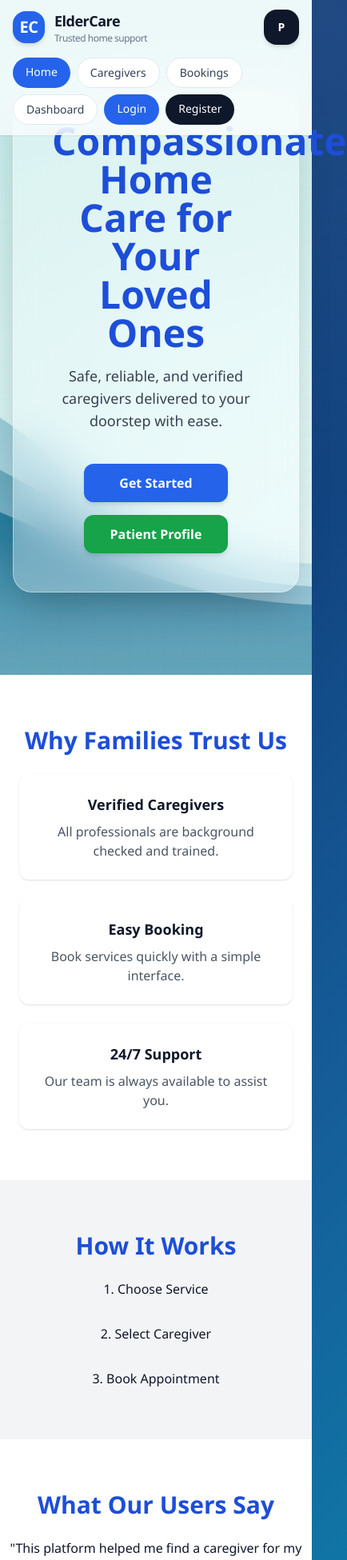
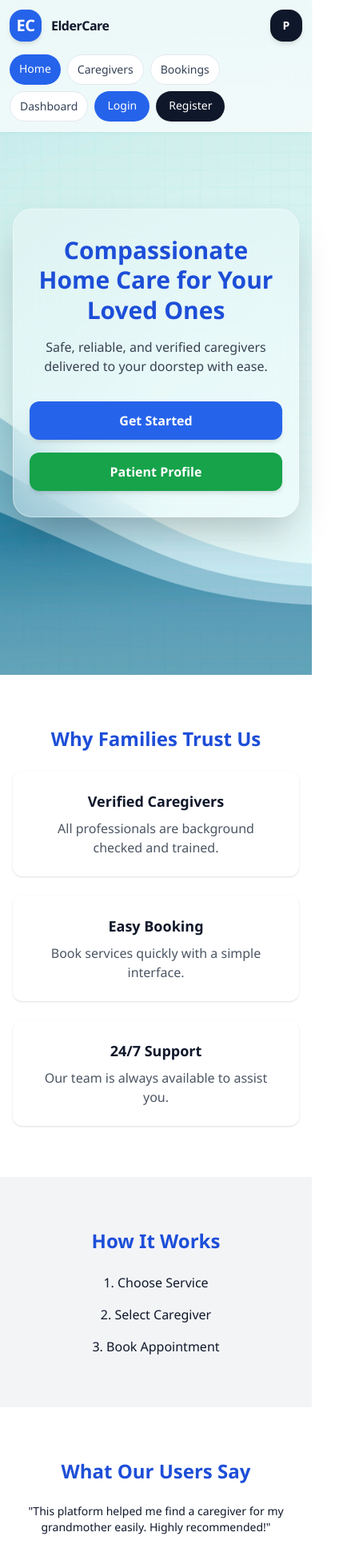
Before and after one commit to rushikamaze/elderly-care-platform, a React (Vite) app: page / in a window 390 px wide. Shown: the top 1951 px of the page at 80% size, 434 px wide, since content can reach past the window. Built offline with nearby package versions, Linux system fonts and the light colour scheme.

Commit message:
Improve mobile responsiveness

```diff
--- a/src/components/Navbar.jsx
+++ b/src/components/Navbar.jsx
@@ -27,18 +27,18 @@ function Navbar() {
 
   return (
     <header className="fixed top-0 left-0 w-full z-50 border-b border-white/40 bg-white/70 backdrop-blur-xl shadow-sm">
-      <div className="max-w-7xl mx-auto px-4 md:px-6 py-3">
-        <div className="flex items-center justify-between gap-4">
+      <div className="max-w-7xl mx-auto px-3 sm:px-4 md:px-6 py-3">
+        <div className="flex items-center justify-between gap-3">
           <Link
             to="/"
-            className="flex items-center gap-3 text-slate-900 font-bold text-xl tracking-tight"
+            className="flex min-w-0 items-center gap-3 text-slate-900 font-bold text-xl tracking-tight"
           >
-            <div className="w-10 h-10 rounded-2xl bg-blue-600 text-white flex items-center justify-center shadow-md">
+            <div className="w-10 h-10 shrink-0 rounded-2xl bg-blue-600 text-white flex items-center justify-center shadow-md">
               EC
             </div>
-            <div className="leading-tight">
-              <p className="text-lg font-bold">ElderCare</p>
-              <p className="text-xs font-medium text-slate-500">
+            <div className="min-w-0 leading-tight">
+              <p className="truncate text-base sm:text-lg font-bold">ElderCare</p>
+              <p className="hidden sm:block text-xs font-medium text-slate-500">
                 Trusted home support
               </p>
             </div>
@@ -77,7 +77,7 @@ function Navbar() {
             )}
           </nav>
 
-          <div className="flex items-center gap-3">
+          <div className="flex shrink-0 items-center gap-2 sm:gap-3">
             {user ? (
               <>
                 <div className="hidden lg:flex flex-col text-right">
@@ -112,7 +112,7 @@ function Navbar() {
             )}
 
             <Link to={user ? "/profile" : "/login"}>
-              <div className="w-11 h-11 rounded-2xl bg-slate-900 text-white flex items-center justify-center text-sm font-bold shadow-md hover:scale-105 transition">
+              <div className="w-10 h-10 sm:w-11 sm:h-11 rounded-2xl bg-slate-900 text-white flex items-center justify-center text-sm font-bold shadow-md hover:scale-105 transition">
                 {user?.email ? user.email.charAt(0).toUpperCase() : "P"}
               </div>
             </Link>
@@ -127,7 +127,7 @@ function Navbar() {
               <Link
                 key={link.path}
                 to={link.path}
-                className={`px-4 py-2 rounded-full text-sm font-medium transition ${
+                className={`px-3 py-2 rounded-full text-sm font-medium transition ${
                   isActive
                     ? "bg-blue-600 text-white"
                     : "bg-white text-slate-700 border border-slate-200"
--- a/src/pages/Home.jsx
+++ b/src/pages/Home.jsx
@@ -5,7 +5,7 @@ function Home() {
   return (
     <>
       <div
-        className="min-h-screen flex flex-col items-center justify-center bg-cover bg-center px-4"
+        className="min-h-screen flex flex-col items-center justify-center bg-cover bg-center px-4 pt-28 pb-12 sm:pt-32"
         style={{
           backgroundImage: "url('/src/assets/bg.png')",
         }}
@@ -14,15 +14,15 @@ function Home() {
         {/* Glass Card */}
         <div className="max-w-4xl w-full text-center
         bg-white/30 backdrop-blur-xl border border-white/40
-        p-12 rounded-3xl shadow-2xl">
+        px-5 py-8 sm:p-10 md:p-12 rounded-3xl shadow-2xl">
 
           {/* Title */}
-          <h1 className="text-5xl font-extrabold text-blue-700 mb-4">
+          <h1 className="text-3xl sm:text-4xl md:text-5xl font-extrabold text-blue-700 mb-4 leading-tight">
             Compassionate Home Care for Your Loved Ones
           </h1>
 
           {/* Subtitle */}
-          <p className="text-lg text-gray-700 mb-10">
+          <p className="text-base sm:text-lg text-gray-700 mb-8 sm:mb-10">
             Safe, reliable, and verified caregivers delivered to your doorstep with ease.
           </p>
 
@@ -32,7 +32,7 @@ function Home() {
             {/* Get Started */}
             <Link
               to="/login"
-              className="w-[180px] text-center py-3 rounded-xl
+            className="w-full sm:w-[180px] text-center py-3 rounded-xl
               bg-blue-600 text-white font-semibold
               shadow-md hover:scale-105 hover:bg-blue-700
               transition duration-300"
@@ -43,7 +43,7 @@ function Home() {
             {/* Patient Profile */}
             <Link
               to="/profile"
-              className="w-[180px] text-center py-3 rounded-xl
+            className="w-full sm:w-[180px] text-center py-3 rounded-xl
               bg-green-600 text-white font-semibold
               shadow-md hover:scale-105 hover:bg-green-700
               transition duration-300"
@@ -55,12 +55,12 @@ function Home() {
         </div>
       </div>
       {/* ✅ WHY FAMILIES TRUST US SECTION */}
-      <section className="py-16 bg-white text-center">
-        <h2 className="text-3xl font-bold mb-6 text-blue-700">
+      <section className="py-16 bg-white text-center px-4">
+        <h2 className="text-2xl sm:text-3xl font-bold mb-6 text-blue-700">
           Why Families Trust Us
         </h2>
 
-        <div className="grid md:grid-cols-3 gap-6 px-6 max-w-6xl mx-auto">
+        <div className="grid md:grid-cols-3 gap-6 max-w-6xl mx-auto">
 
           <div className="p-6 shadow rounded-xl hover:shadow-xl transition">
             <h3 className="font-semibold text-lg mb-2">
@@ -92,30 +92,30 @@ function Home() {
         </div>
       </section>
       {/* ✅ HOW IT WORKS SECTION */}
-      <section className="py-16 bg-gray-100 text-center">
-        <h2 className="text-3xl font-bold mb-6 text-blue-700">
+      <section className="py-16 bg-gray-100 text-center px-4">
+        <h2 className="text-2xl sm:text-3xl font-bold mb-6 text-blue-700">
           How It Works
         </h2>
 
-        <div className="flex flex-col md:flex-row justify-center gap-8">
+        <div className="flex flex-col md:flex-row justify-center gap-4 md:gap-8 text-base sm:text-lg">
           <div>1. Choose Service</div>
           <div>2. Select Caregiver</div>
           <div>3. Book Appointment</div>
         </div>
       </section>
 
-      <section className="py-16 bg-white text-center">
-        <h2 className="text-3xl font-bold mb-6 text-blue-700">
+      <section className="py-16 bg-white text-center px-4">
+        <h2 className="text-2xl sm:text-3xl font-bold mb-6 text-blue-700">
           What Our Users Say
         </h2>
 
-      <p className="max-w-xl mx-auto">
+      <p className="max-w-xl mx-auto text-sm sm:text-base">
         "This platform helped me find a caregiver for my grandmother easily. Highly recommended!"
       </p>
       </section>
 
-      <section className="py-10 bg-blue-600 text-white text-center">
-        <h2 className="text-2xl font-bold mb-4">
+      <section className="py-10 bg-blue-600 text-white text-center px-4">
+        <h2 className="text-xl sm:text-2xl font-bold mb-4">
           Need urgent care support?
         </h2>
         <button className="bg-white text-blue-600 px-6 py-2 rounded-lg">
--- a/src/pages/Services.jsx
+++ b/src/pages/Services.jsx
@@ -89,13 +89,13 @@ function Services() {
   ]);
 
   return (
-    <div className="min-h-screen bg-gradient-to-br from-[#eaf7fb] via-[#d2eef5] to-[#b9e3ee] px-6 pt-24 pb-12">
+    <div className="min-h-screen bg-gradient-to-br from-[#eaf7fb] via-[#d2eef5] to-[#b9e3ee] px-4 sm:px-6 pt-24 sm:pt-28 pb-12">
       <div className="max-w-7xl mx-auto">
         <div className="text-center mb-10">
           <p className="text-sm font-semibold uppercase tracking-[0.25em] text-blue-600 mb-3">
             Trusted Elder Care
           </p>
-          <h1 className="text-4xl md:text-5xl font-bold text-slate-800 mb-4">
+          <h1 className="text-3xl sm:text-4xl md:text-5xl font-bold text-slate-800 mb-4 leading-tight">
             Find the right caregiver for your family
           </h1>
           <p className="max-w-2xl mx-auto text-slate-600 text-base md:text-lg">
@@ -138,7 +138,7 @@ function Services() {
               ))}
             </select>
 
-            <div className="grid grid-cols-2 gap-4">
+            <div className="grid grid-cols-1 sm:grid-cols-2 gap-4">
               <select
                 value={selectedRating}
                 onChange={(e) => setSelectedRating(e.target.value)}
@@ -176,18 +176,18 @@ function Services() {
           </div>
         ) : (
           <>
-            <div className="flex flex-wrap items-center justify-between gap-4 mb-8">
-              <p className="text-slate-700 font-medium">
+            <div className="flex flex-col sm:flex-row sm:items-center sm:justify-between gap-4 mb-8">
+              <p className="text-slate-700 font-medium text-sm sm:text-base">
                 {filteredCaregivers.length} caregiver
                 {filteredCaregivers.length !== 1 ? "s" : ""} found
               </p>
 
-              <div className="flex flex-wrap gap-3">
+              <div className="flex flex-wrap gap-2 sm:gap-3">
                 {serviceOptions.slice(0, 6).map((service) => (
                   <button
                     key={service}
                     onClick={() => setSelectedService(service)}
-                    className={`px-4 py-2 rounded-full text-sm font-medium transition ${
+                    className={`px-3 sm:px-4 py-2 rounded-full text-sm font-medium transition ${
                       selectedService === service
                         ? "bg-blue-600 text-white shadow-lg"
                         : "bg-white/70 text-slate-700 hover:bg-blue-100"
@@ -200,8 +200,8 @@ function Services() {
             </div>
 
             {filteredCaregivers.length === 0 ? (
-              <div className="bg-white/75 rounded-3xl p-10 text-center shadow-lg">
-                <h2 className="text-2xl font-bold text-slate-800 mb-3">
+              <div className="bg-white/75 rounded-3xl p-6 sm:p-10 text-center shadow-lg">
+                <h2 className="text-xl sm:text-2xl font-bold text-slate-800 mb-3">
                   No caregivers match your search
                 </h2>
                 <p className="text-slate-600 mb-5">
@@ -221,24 +221,24 @@ function Services() {
                 </button>
               </div>
             ) : (
-              <div className="grid sm:grid-cols-2 xl:grid-cols-3 gap-8">
+              <div className="grid sm:grid-cols-2 xl:grid-cols-3 gap-6 sm:gap-8">
                 {filteredCaregivers.map((c) => (
                   <div
                     key={c._id}
-                    className="bg-white/80 backdrop-blur-xl rounded-3xl p-6 shadow-lg border border-white/70 hover:-translate-y-1 hover:shadow-2xl transition duration-300"
+                    className="bg-white/80 backdrop-blur-xl rounded-3xl p-5 sm:p-6 shadow-lg border border-white/70 hover:-translate-y-1 hover:shadow-2xl transition duration-300"
                   >
                     <div className="flex items-start justify-between gap-3 mb-5">
-                      <div className="flex items-center gap-4">
+                      <div className="flex min-w-0 items-center gap-3 sm:gap-4">
                         <img
                           src={c.image || "https://via.placeholder.com/150"}
                           alt={c.name || "Caregiver"}
-                          className="w-16 h-16 rounded-2xl object-cover shadow-md"
+                          className="w-14 h-14 sm:w-16 sm:h-16 rounded-2xl object-cover shadow-md shrink-0"
                         />
-                        <div>
-                          <h2 className="text-xl font-bold text-slate-800">
+                        <div className="min-w-0">
+                          <h2 className="text-lg sm:text-xl font-bold text-slate-800 truncate">
                             {c.name || "Unnamed Caregiver"}
                           </h2>
-                          <p className="text-sm text-slate-600">
+                          <p className="text-sm text-slate-600 truncate">
                             {c.service || "Service not provided"}
                           </p>
                         </div>
@@ -305,7 +305,7 @@ function Services() {
                       )}
                     </div>
 
-                    <div className="grid grid-cols-2 gap-3">
+                    <div className="grid grid-cols-1 sm:grid-cols-2 gap-3">
                       <button
                         onClick={() => navigate(`/caregiver/${c._id}`)}
                         className="w-full py-3 rounded-xl border border-blue-200 text-blue-700 font-semibold hover:bg-blue-50 transition"
```
